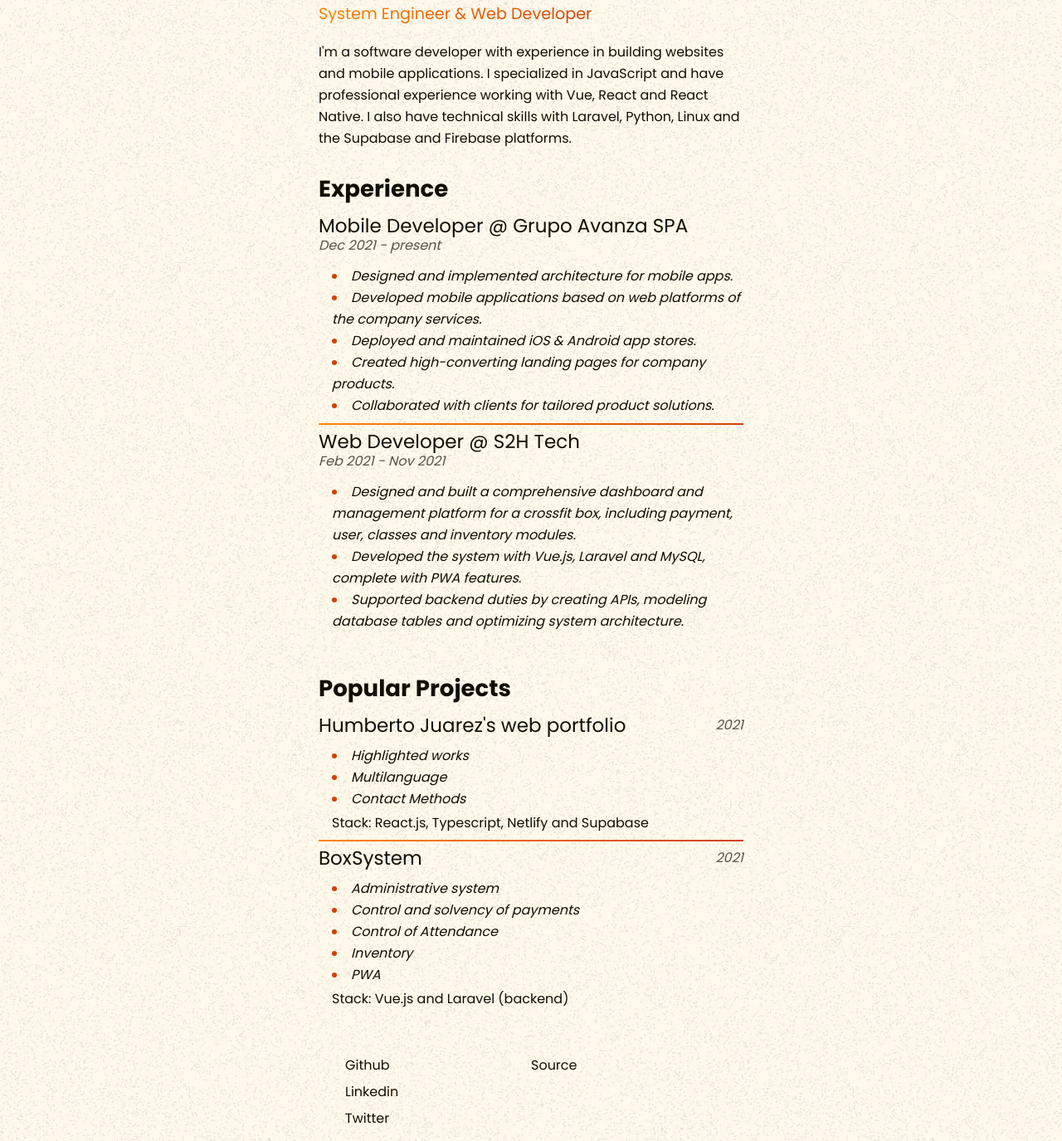
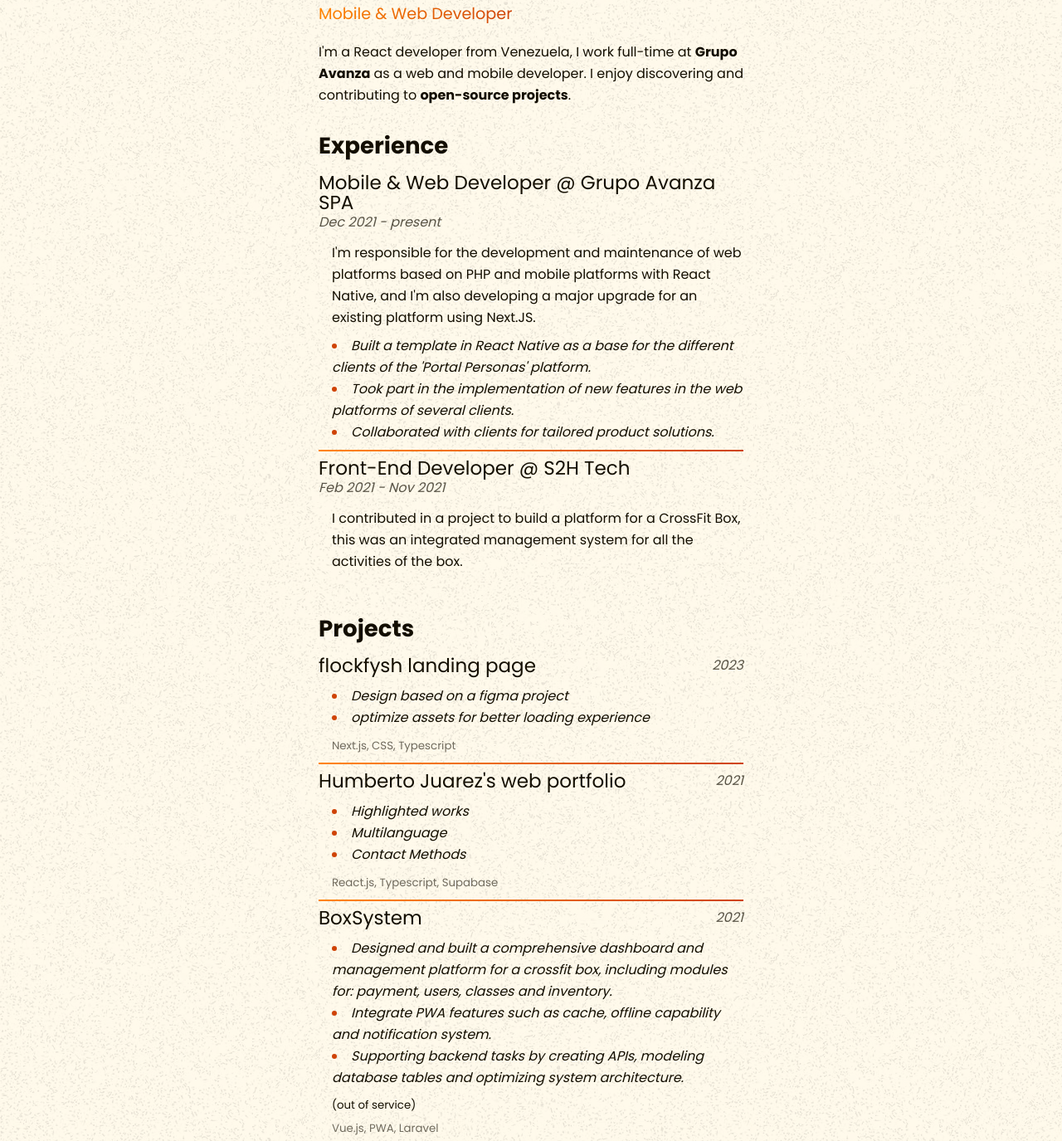
Before and after one commit to Pkcarreno/homepage, an Astro site: page / in a window 1280 px wide. Shown: the part 123-1498 px from the top of the page at 83% size. Built offline with nearby package versions, Linux system fonts and the light colour scheme; Astro itself is replaced by a stand-in of ours.

Commit message:
feat: update my works

```diff
--- a/src/pages/index.astro
+++ b/src/pages/index.astro
@@ -12,10 +12,10 @@
     <div class="w-full max-w-lg">
       <div class="mb-5">
         <h1 class="mb-2">Pedro Carreño</h1>
-        <span class="text-xl bg-gradient-to-r from-primary to-accent bg-clip-text text-transparent">System Engineer & Web Developer</span>
+        <span class="text-xl bg-gradient-to-r from-primary to-accent bg-clip-text text-transparent">Mobile & Web Developer</span>
       </div>
       <p class="leading-relaxed">
-        I'm a software developer with experience in building websites and mobile applications. I specialized in JavaScript and have professional experience working with Vue, React and React Native. I also have technical skills with Laravel, Python, Linux and the Supabase and Firebase platforms.
+        I'm a React developer from Venezuela, I work full-time at <a class="font-bold hover:underline" target="_blank" href="https://www.linkedin.com/company/avanza-consultores">Grupo Avanza</a> as a web and mobile developer. I enjoy discovering and contributing to <a class="font-bold hover:underline" target="_blank" href="https://github.com/Pkcarreno">open-source projects</a>.
       </p>
     </div>
   </main>
@@ -23,21 +23,18 @@
   <section class="flex justify-center mx-8 mb-12">
     <div class="w-full max-w-lg">
       <Content title="Experience">
-        <ExperienceItem job="Mobile Developer" at="Grupo Avanza SPA" atUrl="https://www.linkedin.com/company/avanza-consultores" from="Dec 2021" to="present">
-          <Ul>
-            <Li>Designed and implemented architecture for mobile apps.</Li>
-            <Li>Developed mobile applications based on web platforms of the company services.</Li>
-            <Li>Deployed and maintained iOS & Android app stores.</Li>
-            <Li>Created high-converting landing pages for company products.</Li>
-            <Li>Collaborated with clients for tailored product solutions.</Li>
-          </Ul>
+        <ExperienceItem job="Mobile & Web Developer" at="Grupo Avanza SPA" atUrl="https://www.linkedin.com/company/avanza-consultores" from="Dec 2021" to="present">
+          <div>
+            <p class="mb-2 leading-relaxed">I'm responsible for the development and maintenance of web platforms based on PHP and mobile platforms with React Native, and I'm also developing a major upgrade for an existing platform using Next.JS.</p>
+            <Ul>
+              <Li>Built a template in React Native as a base for the different clients of the 'Portal Personas' platform.</Li>
+              <Li>Took part in the implementation of new features in the web platforms of several clients.</Li>
+              <Li>Collaborated with clients for tailored product solutions.</Li>
+            </Ul>
+          </div>
         </ExperienceItem>
-        <ExperienceItem job="Web Developer" at="S2H Tech" from="Feb 2021" to="Nov 2021" end>
-          <Ul>
-            <Li>Designed and built a comprehensive dashboard and management platform for a crossfit box, including payment, user, classes and inventory modules.</Li>
-            <Li>Developed the system with Vue.js, Laravel and MySQL, complete with PWA features.</Li>
-            <Li>Supported backend duties by creating APIs, modeling database tables and optimizing system architecture.</Li>
-          </Ul>
+        <ExperienceItem job="Front-End Developer" at="S2H Tech" from="Feb 2021" to="Nov 2021" end>
+          <p class="leading-relaxed">I contributed in a project to build a platform for a CrossFit Box, this was an integrated management system for all the activities of the box.</p>
         </ExperienceItem>
       </Content>
     </div>
@@ -45,24 +42,36 @@
 
   <section class="flex justify-center mx-8 mb-12">
     <div class="w-full max-w-lg">
-      <Content title="Popular Projects">
+      <Content title="Projects">
+        <ProjectItem title="flockfysh landing page" url="https://flockfysh.ai/" date="2023">
+          <Ul>
+            <Li>Design based on a figma project</Li>
+            <Li>optimize assets for better loading experience</Li>
+          </Ul>
+          <div class="mt-2">
+            <small class="text-text/60">Next.js, CSS, Typescript</small>
+          </div>
+        </ProjectItem>
         <ProjectItem title="Humberto Juarez's web portfolio" url="https://www.juarezhumberto.com/" date="2021">
           <Ul>
             <Li>Highlighted works</Li>
             <Li>Multilanguage</Li>
             <Li>Contact Methods</Li>
           </Ul>
-          <p class="mt-1">Stack: React.js, Typescript, Netlify and Supabase</p>
+          <div class="mt-2">
+            <small class="text-text/60">React.js, Typescript, Supabase</small>
+          </div>
         </ProjectItem>
-        <ProjectItem title="BoxSystem" url="https://spoiler.boxsystem.online/" date="2021" end>
+        <ProjectItem title="BoxSystem" date="2021" end>
           <Ul>
-            <Li>Administrative system</Li>
-            <Li>Control and solvency of payments</Li>
-            <Li>Control of Attendance</Li>
-            <Li>Inventory</Li>
-            <Li>PWA</Li>
+            <Li>Designed and built a comprehensive dashboard and management platform for a crossfit box, including modules for: payment, users, classes and inventory.</Li>
+            <Li>Integrate PWA features such as cache, offline capability and notification system.</Li>
+            <Li>Supporting backend tasks by creating APIs, modeling database tables and optimizing system architecture.</Li>
           </Ul>
-          <p class="mt-1">Stack: Vue.js and Laravel (backend)</p>
+          <div class="flex flex-col gap-1 mt-2">
+            <small>(out of service)</small>
+            <small class="text-text/60">Vue.js, PWA, Laravel</small>
+          </div>
         </ProjectItem>
       </Content>
     </div>
```
